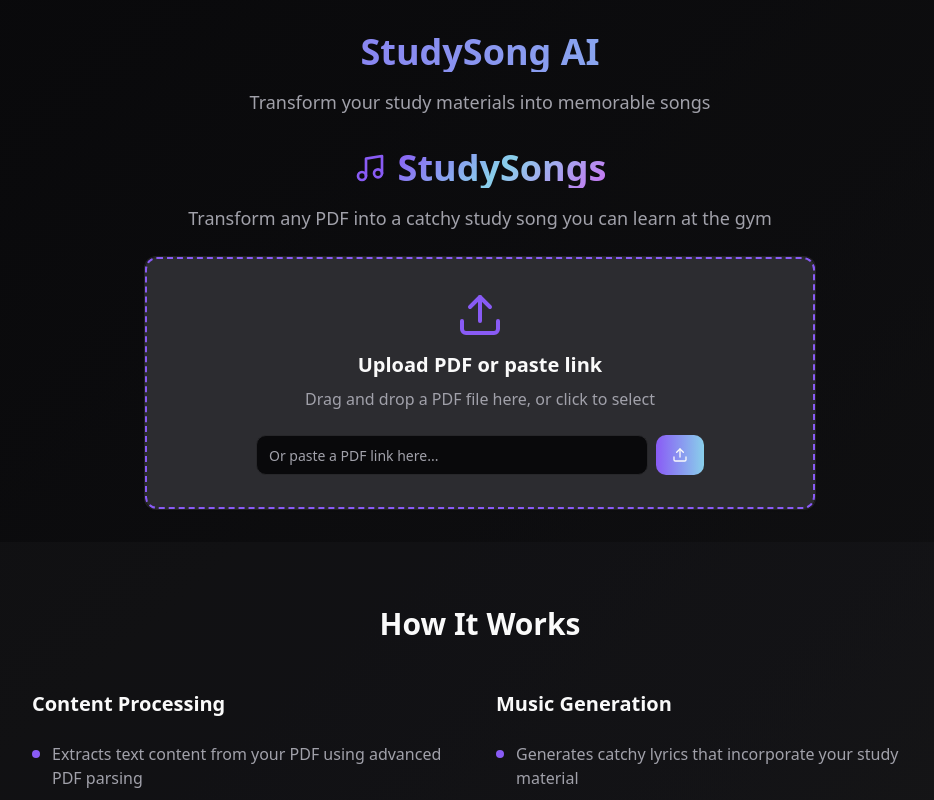
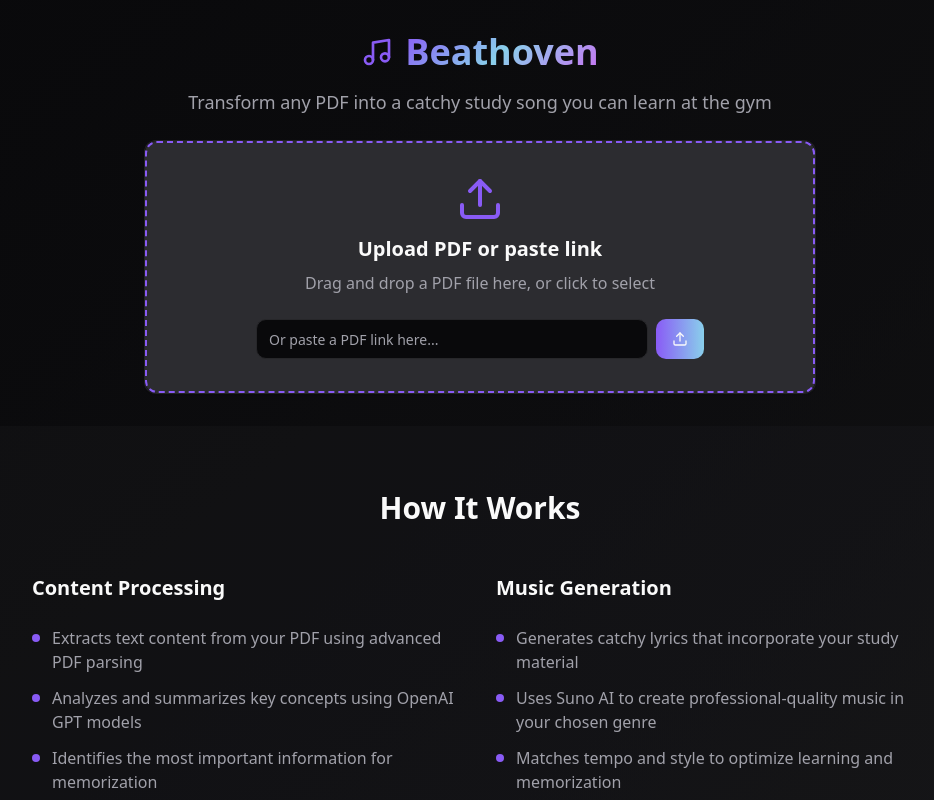
Before and after one commit to juliusritter/study-song-smith, a React (Vite) app: page / in a window 1280 px wide. Shown: the top 800 px of the page, without its empty margins (160-1094 px from the left). Built offline with nearby package versions, Linux system fonts and the light colour scheme.

Commit message:
Fix link input and rename app
Fixes an issue where the link input was prematurely accepting input. Renames the application to Beathoven and adjusts the top heading to reflect this change.

```diff
--- a/src/components/StudyUpload.tsx
+++ b/src/components/StudyUpload.tsx
@@ -67,9 +67,11 @@ const StudyUpload = ({ onFileUpload, onUrlSubmit, isProcessing = false }: StudyU
     const value = e.target.value;
     setInputValue(value);
 
-    // Auto-detect if input looks like a URL
-    if (value.startsWith('http://') || value.startsWith('https://')) {
+    // Auto-detect if input looks like a URL (must be at least 8 characters and contain valid URL structure)
+    if (value.length >= 8 && (value.startsWith('http://') || value.startsWith('https://')) && value.includes('.')) {
       setInputType('url');
+    } else if (value.length < 8 || (!value.startsWith('http://') && !value.startsWith('https://'))) {
+      setInputType('file');
     }
   };
 
@@ -91,7 +93,7 @@ const StudyUpload = ({ onFileUpload, onUrlSubmit, isProcessing = false }: StudyU
       <div className="text-center space-y-4">
         <div className="flex items-center justify-center gap-3">
           <Music className="w-8 h-8 text-primary" />
-          <h1 className="text-4xl font-bold gradient-text">StudySongs</h1>
+          <h1 className="text-4xl font-bold gradient-text">Beathoven</h1>
         </div>
         <p className="text-lg text-muted-foreground">
           Transform any PDF into a catchy study song you can learn at the gym
--- a/src/pages/Index.tsx
+++ b/src/pages/Index.tsx
@@ -165,15 +165,6 @@ const Index = () => {
     <div className="min-h-screen bg-gradient-to-br from-background to-secondary/20">
       <div className="container mx-auto px-4 py-8">
         <div className="max-w-4xl mx-auto">
-          {/* Header */}
-          <div className="text-center mb-8">
-            <h1 className="text-4xl font-bold bg-gradient-to-r from-primary to-accent bg-clip-text text-transparent mb-4">
-              StudySong AI
-            </h1>
-            <p className="text-muted-foreground text-lg">
-              Transform your study materials into memorable songs
-            </p>
-          </div>
 
       {/* Back Button */}
       {currentStep !== 'upload' && currentStep !== 'processing' && (
```
